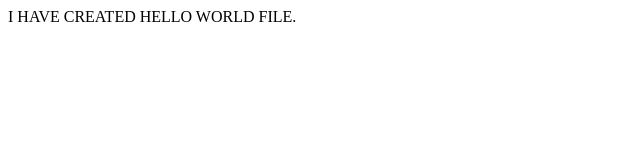
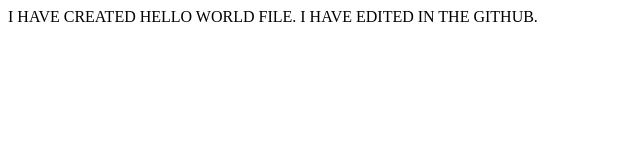
Before and after one commit to Noor-Ilma/hello, a plain HTML site: page readcmd.html in a window 1280 px wide. Shown: the whole page, without its empty margins (0-640 px from the left). Drawn offline with Linux system fonts and the light colour scheme.

Commit message:
Update readcmd.html
I HAVE EDITED IN THE GITHUB.

```diff
--- a/readcmd.html
+++ b/readcmd.html
@@ -10,5 +10,7 @@
 <body>
 	I HAVE CREATED HELLO WORLD FILE.
 </body>
-
+<body>
+	I HAVE EDITED IN THE GITHUB.
+</body>
 </html>
```
